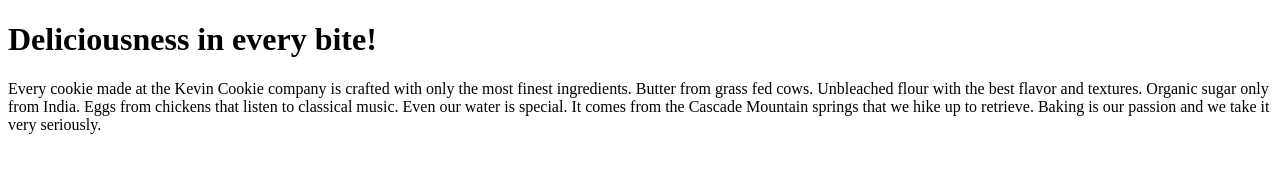
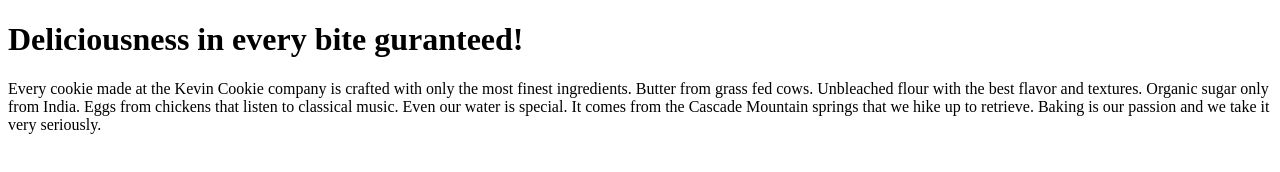
Before and after one commit to swesky7/TestJUNEPR, a plain HTML site: page index.htm in a window 1280 px wide. Drawn offline with Linux system fonts and the light colour scheme.

Commit message:
Commiting text

```diff
--- a/index.htm
+++ b/index.htm
@@ -2,7 +2,7 @@
 <html>
 <body>
 
-<h1>Deliciousness in every bite!</h1>
+<h1>Deliciousness in every bite guranteed!</h1>
 <p>Every cookie made at the Kevin Cookie company is crafted with only the most finest ingredients. Butter from grass fed cows. Unbleached flour with the best flavor and textures. Organic sugar only from India. Eggs from chickens that listen to classical music. Even our water is special. It comes from the Cascade Mountain springs that we hike up to retrieve. Baking is our passion and we take it very seriously.</p>
 
 </body>
```
